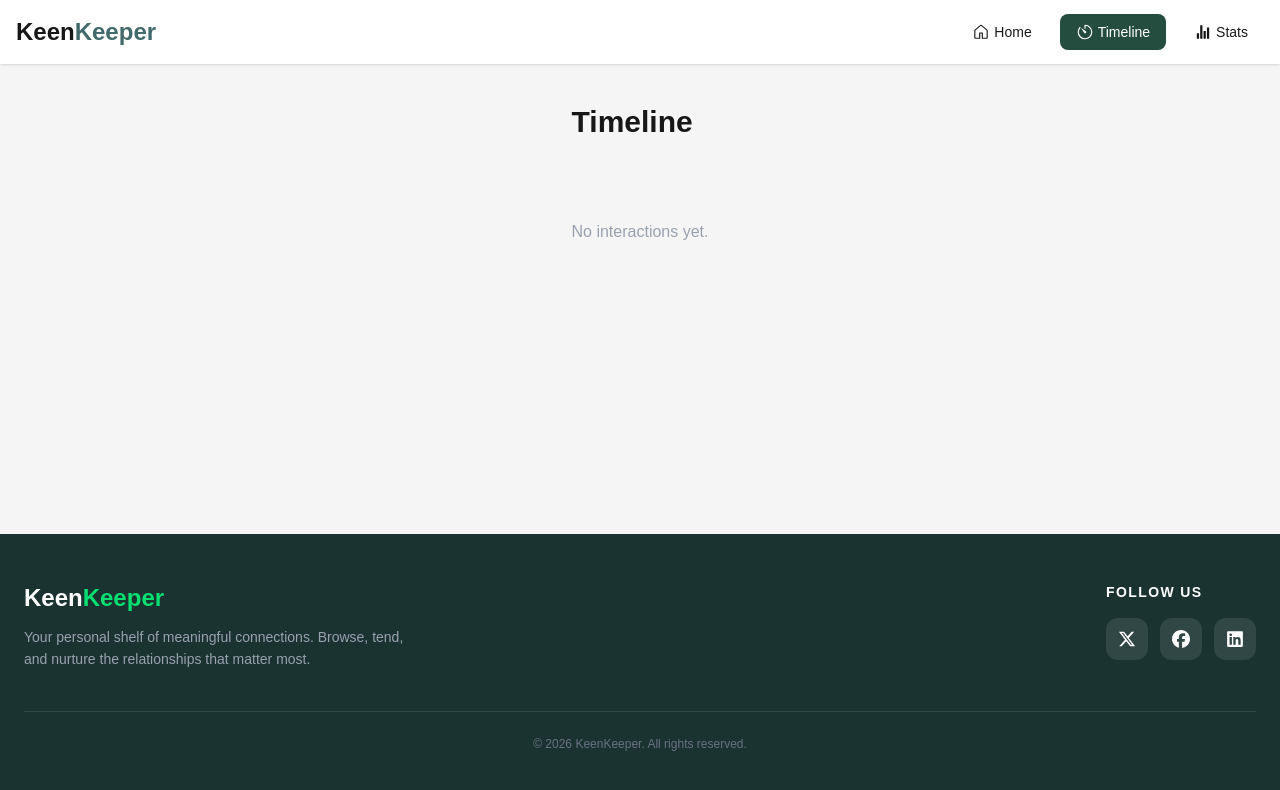
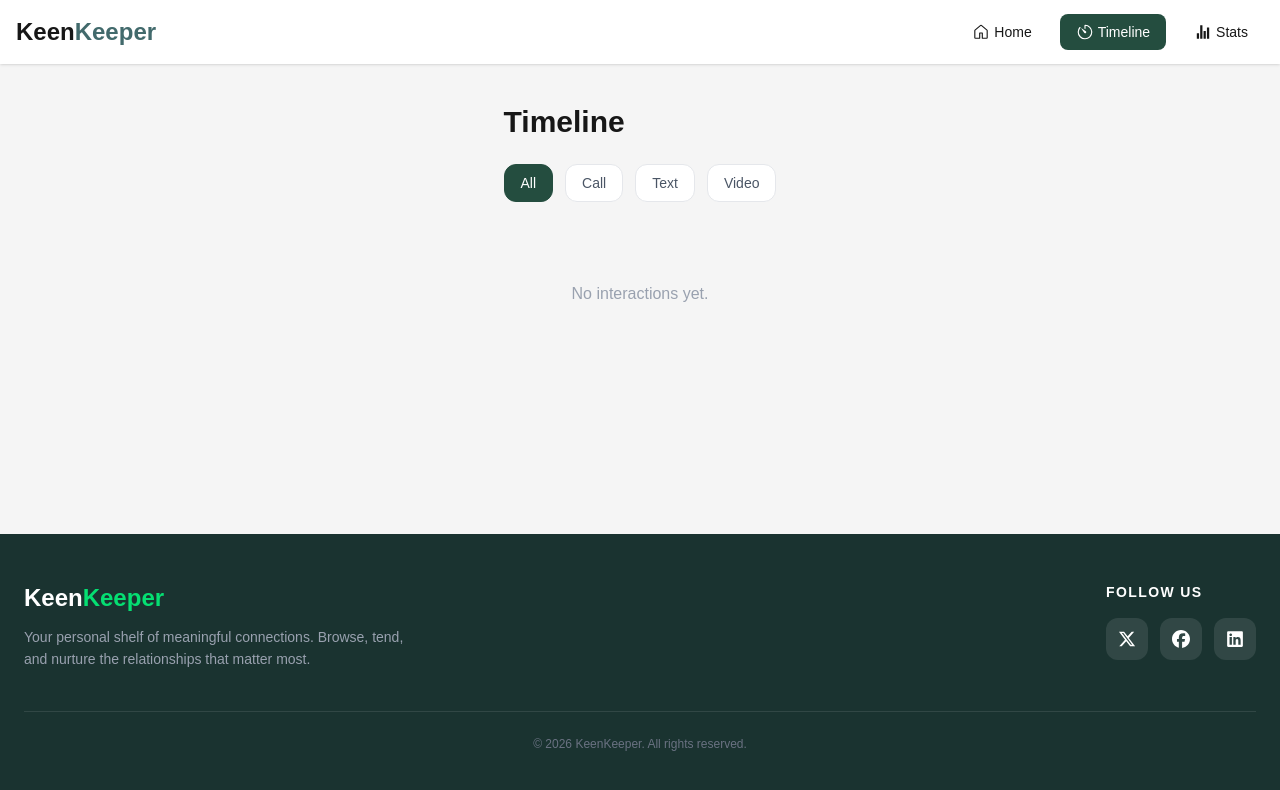
Before and after one commit to sakibaCode/Keen-Keeper, a Next.js app: page /timeline in a window 1280 px wide. Shown: the top 790 px of the page. Built offline with nearby package versions, Linux system fonts and the light colour scheme.

Commit message:
Ready for deployment

```diff
--- a/src/app/timeline/page.js
+++ b/src/app/timeline/page.js
@@ -1,46 +1,91 @@
 "use client";
 
-import { useEffect, useState } from "react";
+import { useState } from "react";
 import { IoCallOutline } from "react-icons/io5";
 import { BsChatText } from "react-icons/bs";
 import { MdOutlineVideocam } from "react-icons/md";
 
-const icons = {
-    Call: <IoCallOutline size={20} />,
-    Text: <BsChatText size={20} />,
-    Video: <MdOutlineVideocam size={20} />,
-};
-
-const colors = {
-    Call: "bg-blue-100 text-blue-600",
-    Text: "bg-green-100 text-green-600",
-    Video: "bg-purple-100 text-purple-600",
-};
-
 export default function TimelinePage() {
 
-    const [entries, setEntries] = useState(() => {
+    const [entries] = useState(() => {
         return JSON.parse(localStorage.getItem("timeline") || "[]");
     });
 
+    const [filter, setFilter] = useState("All");
+
+    let filteredEntries = [];
+
+    if (filter === "All") {
+        filteredEntries = entries;
+    } else if (filter === "Call") {
+        filteredEntries = entries.filter((e) => e.type === "Call");
+    } else if (filter === "Text") {
+        filteredEntries = entries.filter((e) => e.type === "Text");
+    } else if (filter === "Video") {
+        filteredEntries = entries.filter((e) => e.type === "Video");
+    }
+
     return (
         <div className="max-w-3xl mx-auto px-4 py-10">
-            <h1 className="text-3xl font-bold mb-8">Timeline</h1>
 
-            {entries.length === 0 ? (
+            <h1 className="text-3xl font-bold mb-6">Timeline</h1>
+
+            <div className="flex gap-3 mb-8">
+
+                <button
+                    onClick={() => setFilter("All")}
+                    className={`px-4 py-2 rounded-xl text-sm border transition
+                    ${filter === "All" ? "bg-[#244D3F] text-white border-[#244D3F]" : "bg-white text-gray-600 border-gray-200 hover:bg-gray-50"}`}
+                >
+                    All
+                </button>
+
+                <button
+                    onClick={() => setFilter("Call")}
+                    className={`px-4 py-2 rounded-xl text-sm border transition
+                    ${filter === "Call" ? "bg-[#244D3F] text-white border-[#244D3F]" : "bg-white text-gray-600 border-gray-200 hover:bg-gray-50"}`}
+                >
+                    Call
+                </button>
+
+                <button
+                    onClick={() => setFilter("Text")}
+                    className={`px-4 py-2 rounded-xl text-sm border transition
+                    ${filter === "Text" ? "bg-[#244D3F] text-white border-[#244D3F]" : "bg-white text-gray-600 border-gray-200 hover:bg-gray-50"}`}
+                >
+                    Text
+                </button>
+
+                <button
+                    onClick={() => setFilter("Video")}
+                    className={`px-4 py-2 rounded-xl text-sm border transition
+                     ${filter === "Video" ? "bg-[#244D3F] text-white border-[#244D3F]" : "bg-white text-gray-600 border-gray-200 hover:bg-gray-50"}`}
+                >
+                    Video
+                </button>
+
+            </div>
+
+            {filteredEntries.length === 0 ? (
                 <p className="text-gray-400 text-center mt-20">
-                    No interactions yet.
+                    No {filter === "All" ? "" : filter} interactions yet.
                 </p>
             ) : (
                 <div className="flex flex-col gap-4">
-                    {entries.map((entry) => (
+                    {filteredEntries.map((entry) => (
                         <div
                             key={entry.id}
                             className="bg-white border border-gray-100 rounded-2xl p-5 flex items-center gap-4 shadow-sm"
                         >
 
-                            <div className={`p-3 rounded-full ${colors[entry.type]}`}>
-                                {icons[entry.type]}
+                            <div className={`p-3 rounded-full
+                                    ${entry.type === "Call" ? "bg-blue-100 text-blue-600" : ""}
+                                    ${entry.type === "Text" ? "bg-green-100 text-green-600" : ""}
+                                    ${entry.type === "Video" ? "bg-purple-100 text-purple-600" : ""}
+                                `}>
+                                {entry.type === "Call" && <IoCallOutline size={20} />}
+                                {entry.type === "Text" && <BsChatText size={20} />}
+                                {entry.type === "Video" && <MdOutlineVideocam size={20} />}
                             </div>
 
                             <div className="flex-1">
@@ -48,13 +93,19 @@ export default function TimelinePage() {
                                 <p className="text-xs text-gray-400 mt-1">{entry.date}</p>
                             </div>
 
-                            <span className={`text-xs px-3 py-1 rounded-full font-medium ${colors[entry.type]}`}>
+                            <span className={`text-xs px-3 py-1 rounded-full font-medium
+                                ${entry.type === "Call" ? "bg-blue-100 text-blue-600" : ""}
+                                ${entry.type === "Text" ? "bg-green-100 text-green-600" : ""}
+                                ${entry.type === "Video" ? "bg-purple-100 text-purple-600" : ""}
+                            `}>
                                 {entry.type}
                             </span>
+
                         </div>
                     ))}
                 </div>
             )}
+
         </div>
     );
 }
```
